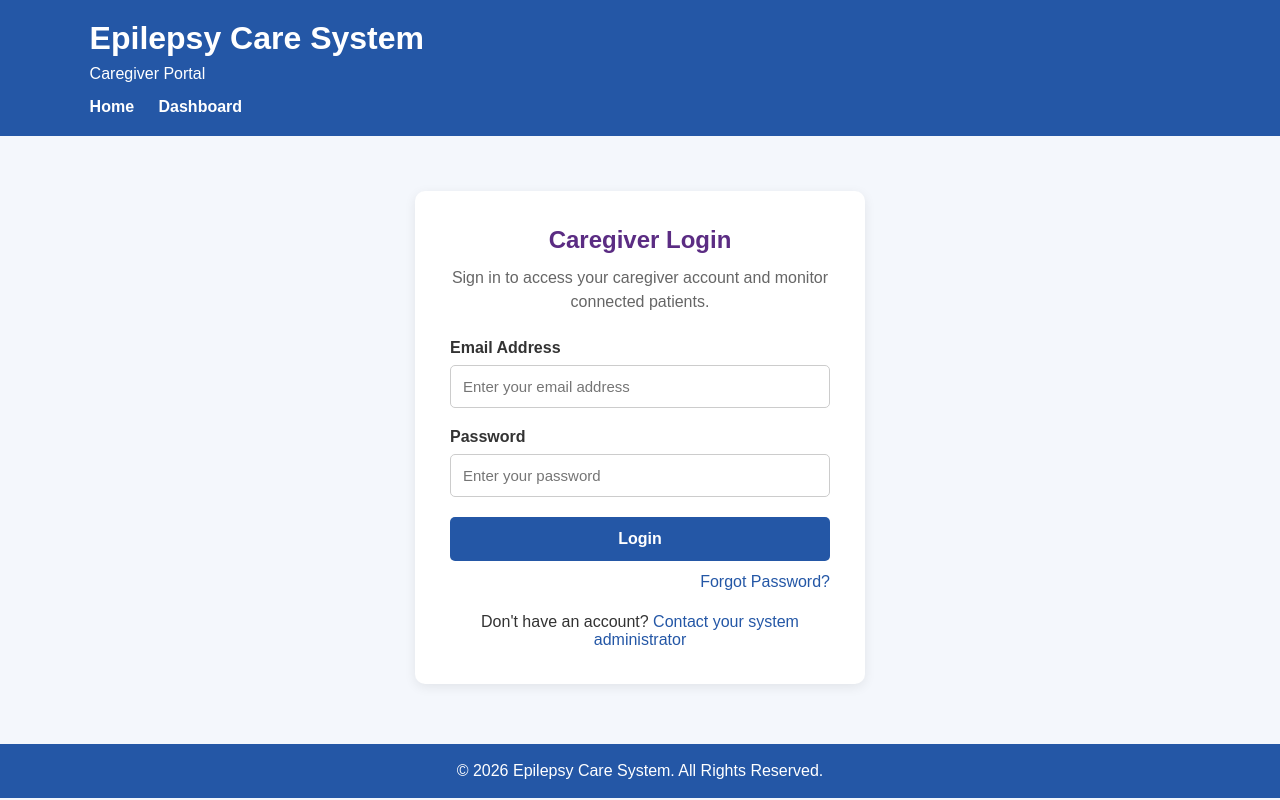
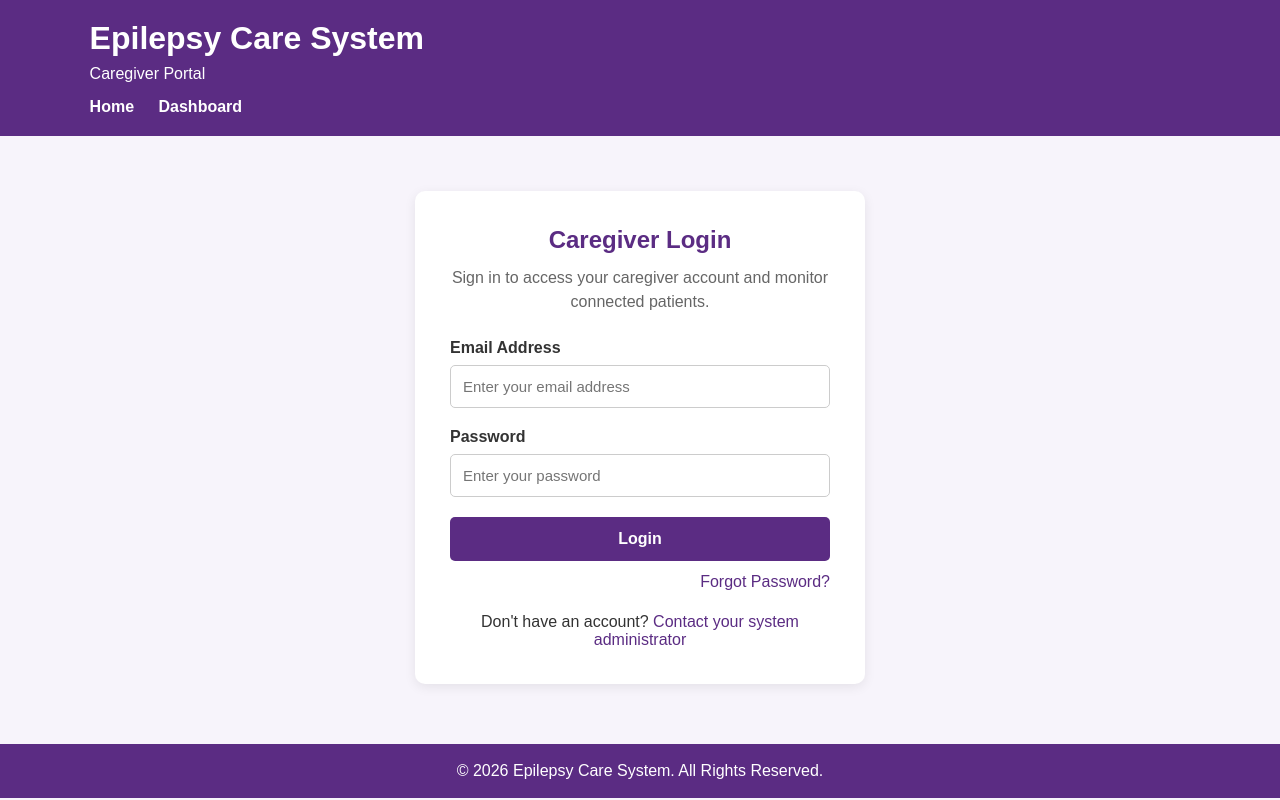
Before and after one commit to Kaguchia999/Epilespy-Care-main--1-, a plain HTML site: page Epilespy-Care-main/caregiver/login.html in a window 1280 px wide. Drawn offline with Linux system fonts and the light colour scheme.

Commit message:
caregiver/login.html synced the colours main/index.html updated the title and description

```diff
--- a/Epilespy-Care-main/caregiver/login.html
+++ b/Epilespy-Care-main/caregiver/login.html
@@ -14,12 +14,12 @@
 
         body {
             font-family: Arial, Helvetica, sans-serif;
-            background-color: #f4f7fc;
+            background-color: #f7f4fb;
             color: #333;
         }
 
         header {
-            background-color: #2457a6;
+            background-color: #5b2c83;
             color: white;
             padding: 20px 7%;
         }
@@ -89,12 +89,12 @@
 
         input:focus {
             outline: none;
-            border-color: #2457a6;
+            border-color: #5b2c83;
         }
 
         .login-button {
             width: 100%;
-            background-color: #2457a6;
+            background-color: #5b2c83;
             color: white;
             border: none;
             padding: 13px;
@@ -115,7 +115,7 @@
 
         .forgot-password a,
         .signup-link a {
-            color: #2457a6;
+            color: #5b2c83;
             text-decoration: none;
         }
 
@@ -130,7 +130,7 @@
         }
 
         footer {
-            background-color: #2457a6;
+            background-color: #5b2c83;
             color: white;
             text-align: center;
             padding: 18px;
```
Also changed, not shown: Epilespy-Care-main/index.html (+2 -3 lines).
